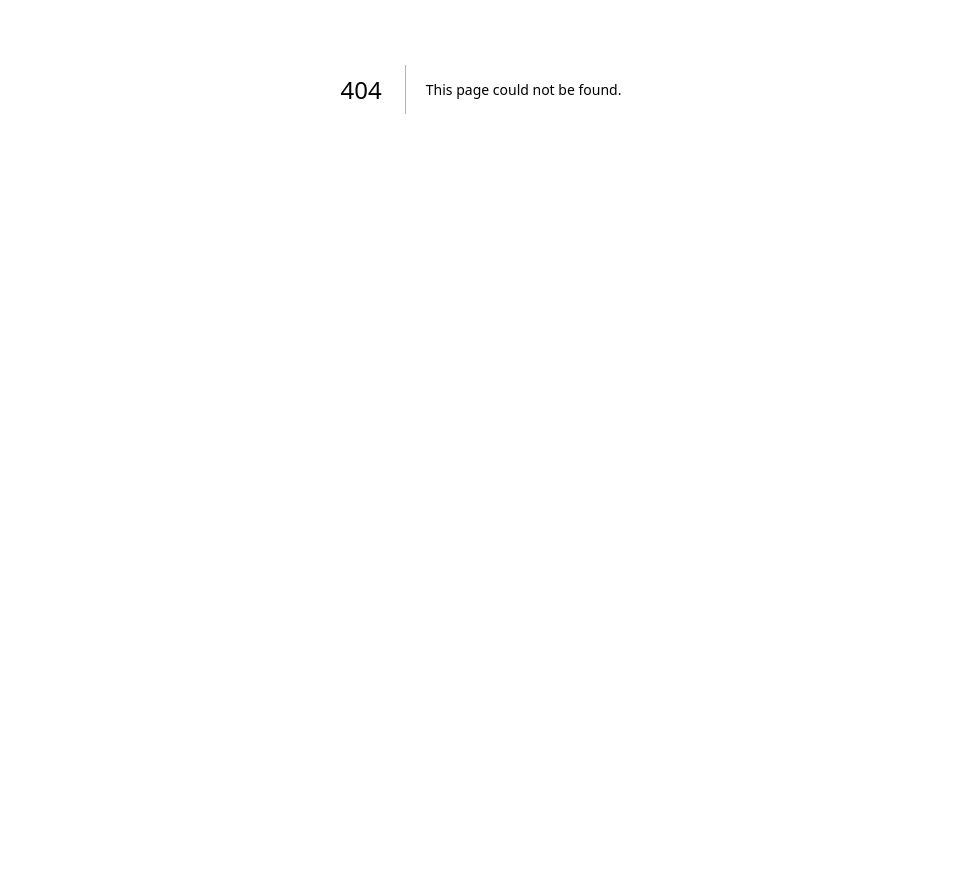
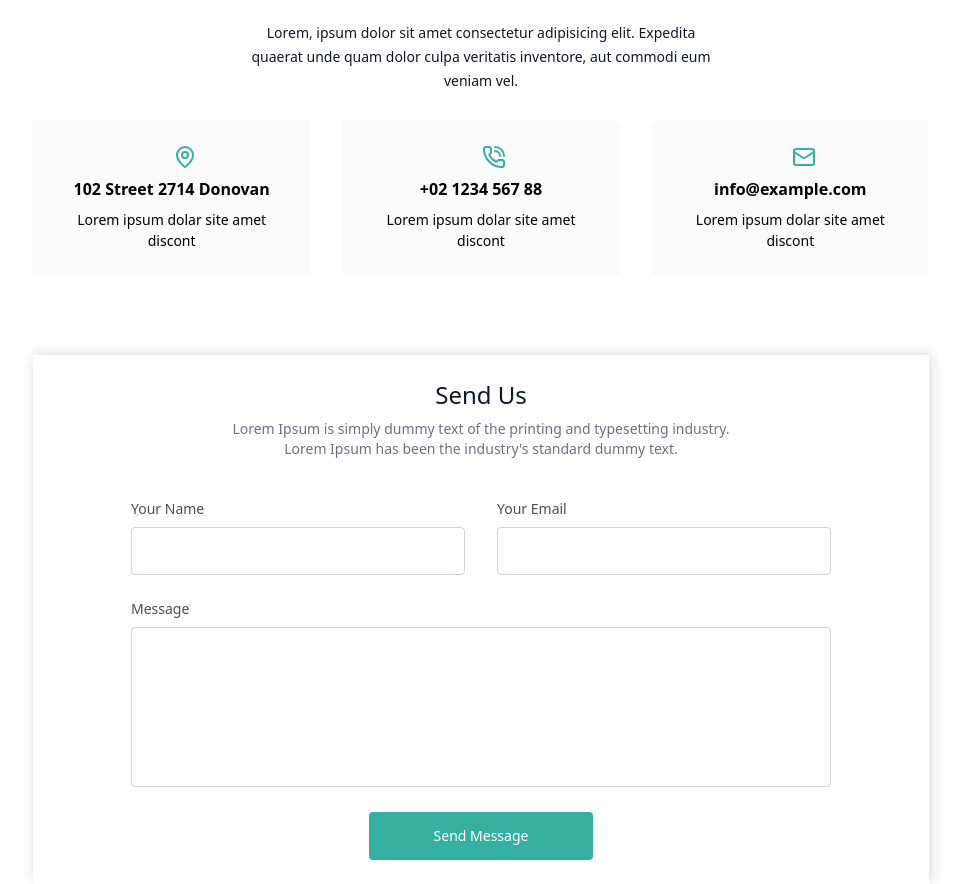
Before and after one commit to ahmed1tarek2/e-commerce, a Next.js app: page /contact in a window 1280 px wide. Before the commit this address had no page. Shown: the part 311-1195 px from the top of the page, without its empty margins (159-1124 px from the left). Before the commit the page ends 800 px from the top, so only its background shows below. Built offline with nearby package versions, Linux system fonts and the light colour scheme.

Commit message:
Add Contact Page

```diff
--- /dev/null
+++ b/app/(with-navbar)/contact/page.js
@@ -0,0 +1,103 @@
+import React from "react";
+import { MapPin, PhoneCall,Mail } from "lucide-react";
+const page = () => {
+  return (
+    <div className="px-48  mx-auto mt-10">
+      {/* text */}
+      <div className="text-center">
+        <h3 className=" text-4xl font-normal mb-4">Get In Touch </h3>
+        <p className="w-[460px] text-[14px] leading-[24px] text-gray-900 mx-auto">
+          Lorem, ipsum dolor sit amet consectetur adipisicing elit. Expedita
+          quaerat unde quam dolor culpa veritatis inventore, aut commodi eum
+          veniam vel.
+        </p>
+      </div>
+
+      <div className="flex items-center gap-8 mt-7">
+        <Box
+          title={"102 Street 2714 Donovan"}
+          text={"Lorem ipsum dolar site amet discont"}
+          icon={
+            <MapPin className="text-[#35AFA0] text-xl text-center ml-[100px]" />
+          }
+        />
+        <Box
+          title={"+02 1234 567 88"}
+          text={"Lorem ipsum dolar site amet discont"}
+          icon={
+            <PhoneCall className="text-[#35AFA0] text-xl text-center ml-[100px]" />
+          }
+        />
+        <Box
+          title={"info@example.com"}
+          text={"Lorem ipsum dolar site amet discont"}
+          icon={
+            <Mail className="text-[#35AFA0] text-xl text-center ml-[100px]" />
+          }
+        />
+      </div>
+
+      <form className="flex flex-col items-center text-sm mt-20 shadow-[2px_-1px_13px_#dbdada] p-6">
+        <p className="text-2xl text-gray-900 font-medium pb-2">Send Us</p>
+        <p className="text-sm text-gray-500 text-center pb-10">
+          Lorem Ipsum is simply dummy text of the printing and typesetting
+          industry.
+          <br />
+          Lorem Ipsum has been the industry's standard dummy text.
+        </p>
+
+        <div className="flex flex-col md:flex-row items-center gap-8 w-[350px] md:w-[700px]">
+          <div className="w-full">
+            <label className="text-black/70" htmlFor="name">
+              Your Name
+            </label>
+            <input
+              className="h-12 p-2 mt-2 w-full border border-gray-500/30 rounded outline-none focus:border-indigo-300"
+              type="text"
+              required
+            />
+          </div>
+          <div className="w-full">
+            <label className="text-black/70" htmlFor="name">
+              Your Email
+            </label>
+            <input
+              className="h-12 p-2 mt-2 w-full border border-gray-500/30 rounded outline-none focus:border-indigo-300"
+              type="email"
+              required
+            />
+          </div>
+        </div>
+
+        <div className="mt-6 w-[350px] md:w-[700px]">
+          <label className="text-black/70" htmlFor="name">
+            Message
+          </label>
+          <textarea
+            className="w-full mt-2 p-2 h-40 border border-gray-500/30 rounded resize-none outline-none focus:border-indigo-300"
+            required
+          ></textarea>
+        </div>
+
+        <button
+          type="submit"
+          className="mt-5 bg-[#35AFA0] text-white h-12 w-56 px-4 rounded active:scale-95 transition"
+        >
+          Send Message
+        </button>
+      </form>
+    </div>
+  );
+};
+
+export default page;
+
+const Box = ({ icon, title, text }) => {
+  return (
+    <div className="bg-gray-300/10 py-6 px-10 text-center">
+      {icon}
+      <p className=" font-semibold my-2">{title}</p>
+      <p className="text-[14px]">{text}</p>
+    </div>
+  );
+};
```
